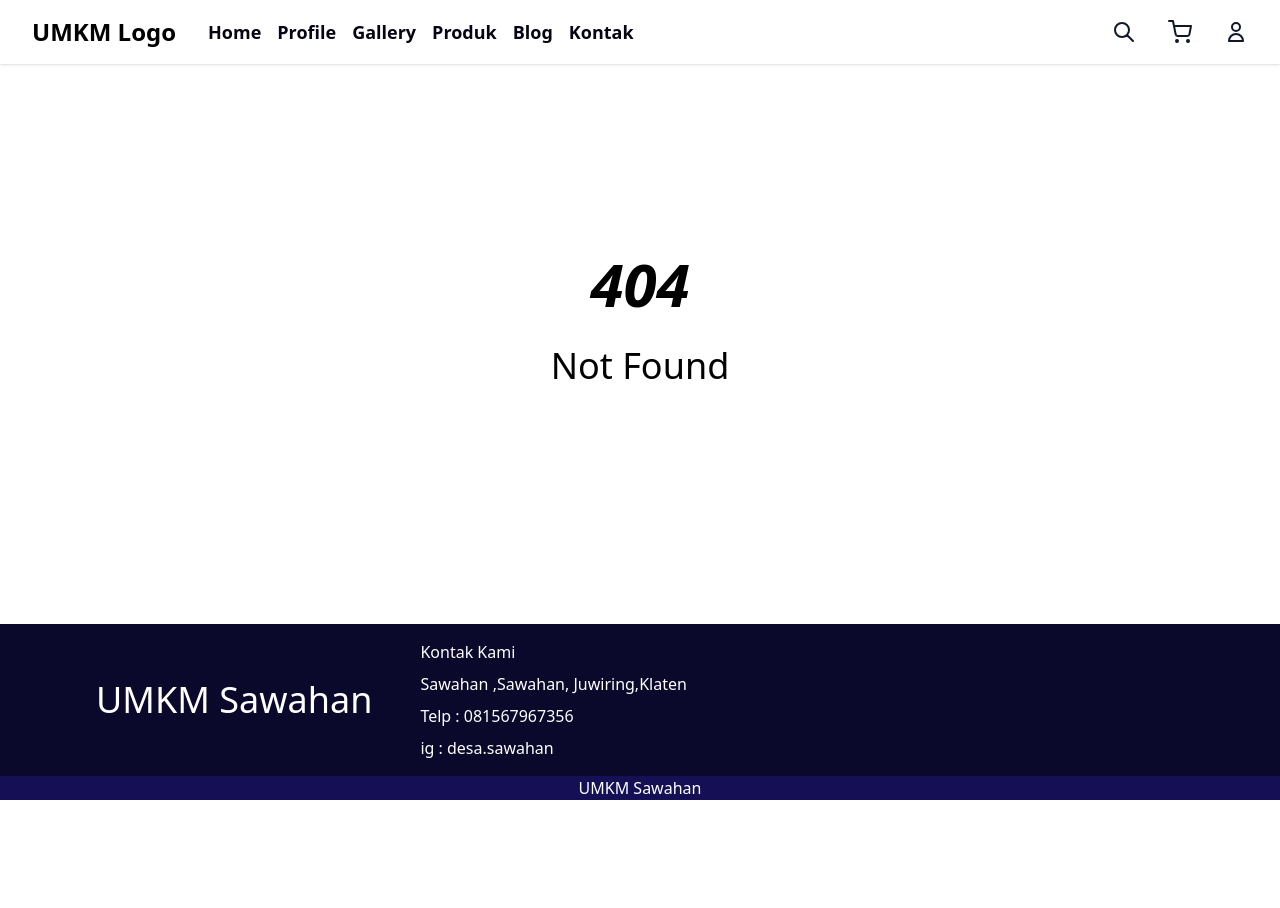
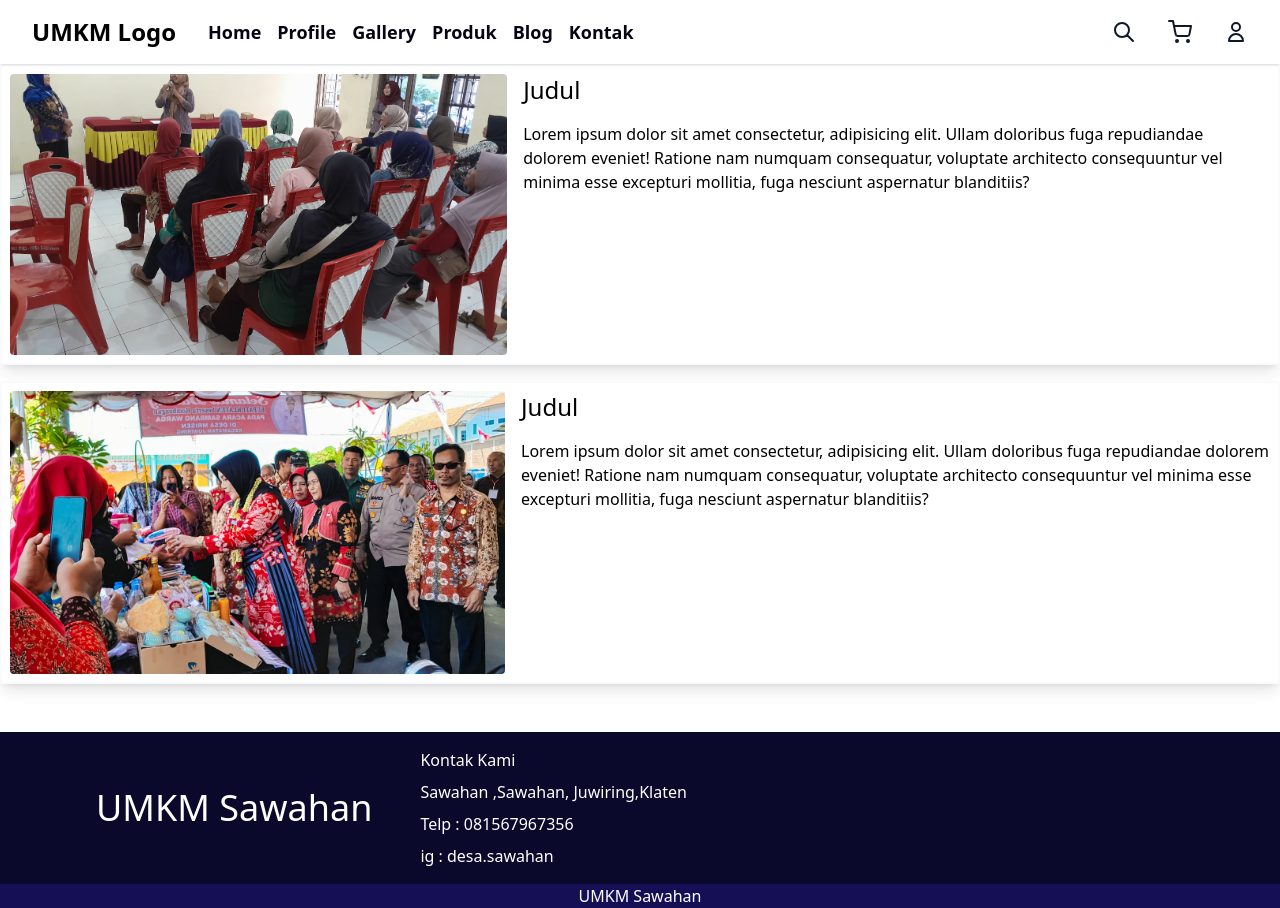
Before and after one commit to UnknownRori/pkm-2024, a React (Vite) app: page /kegiatan in a window 1280 px wide. Before the commit this address had no page. Before the commit the page ends 800 px from the top, so only its background shows below. Built offline with nearby package versions, Linux system fonts and the light colour scheme.

Commit message:
📦 added kegiatan list

```diff
--- a/src/components/kegiatan-card.tsx
+++ b/src/components/kegiatan-card.tsx
@@ -15,7 +15,7 @@ export default function KegiatanCard(props: KegiatanCardProps) {
       </div>
 
       <div className="flex flex-col gap-4">
-        <h1>{props.title}</h1>
+        <h1 className="text-2xl">{props.title}</h1>
 
         <p>{props.content}</p>
       </div>
--- a/src/components/navigation.tsx
+++ b/src/components/navigation.tsx
@@ -45,7 +45,7 @@ sm:py-4 md:py-0 duration-500 md:translate-x-0 `
           <NavigationLink to="/profile">Profile</NavigationLink>
           <NavigationLink to="/gallery">Gallery</NavigationLink>
           <NavigationLink to="/produk">Produk</NavigationLink>
-          <NavigationLink to="/blog">Blog</NavigationLink>
+          <NavigationLink to="/kegiatan">Blog</NavigationLink>
           <NavigationLink to="/kontak">Kontak</NavigationLink>
         </div>
         <div className="ml-auto gap-8 justify-center items-center sm:hidden md:flex">
--- /dev/null
+++ b/src/pages/kegiatan-list.tsx
@@ -0,0 +1,14 @@
+import BaseLayout from "@/layout/base";
+import KegiatanCard from "@/components/kegiatan-card";
+
+import Foto1 from "@/assets/foto1.png";
+import Foto2 from "@/assets/foto2.png";
+
+export default function KegiatanList() {
+  return (
+    <BaseLayout>
+      <KegiatanCard img={Foto1} title="Judul" content="Lorem ipsum dolor sit amet consectetur, adipisicing elit. Ullam doloribus fuga repudiandae dolorem eveniet! Ratione nam numquam consequatur, voluptate architecto consequuntur vel minima esse excepturi mollitia, fuga nesciunt aspernatur blanditiis?"></KegiatanCard>
+      <KegiatanCard img={Foto2} title="Judul" content="Lorem ipsum dolor sit amet consectetur, adipisicing elit. Ullam doloribus fuga repudiandae dolorem eveniet! Ratione nam numquam consequatur, voluptate architecto consequuntur vel minima esse excepturi mollitia, fuga nesciunt aspernatur blanditiis?"></KegiatanCard>
+    </BaseLayout>
+  );
+}
--- a/src/routes.tsx
+++ b/src/routes.tsx
@@ -5,6 +5,7 @@ import Gallery from './pages/gallery';
 import ProductList from './pages/product-list';
 import Kontak from './pages/kontak';
 import Product from './pages/product';
+import KegiatanList from './pages/kegiatan-list';
 
 import { createBrowserRouter } from "react-router-dom";
 
@@ -31,6 +32,10 @@ const router = createBrowserRouter([
     element: <Product />
   },
   {
+    path: "/kegiatan",
+    element: <KegiatanList />
+  },
+  {
     path: "/kontak",
     element: <Kontak />
   },
```
